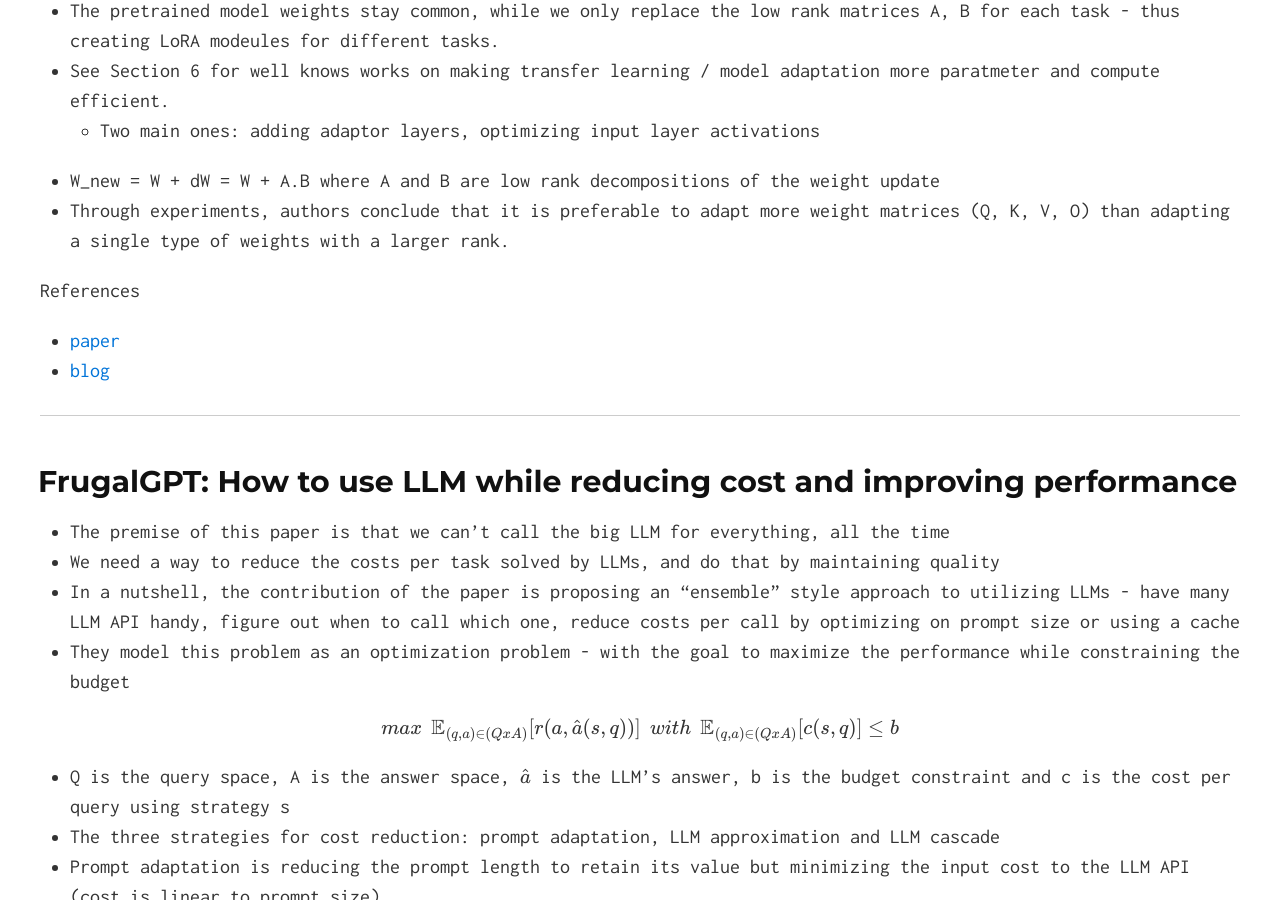
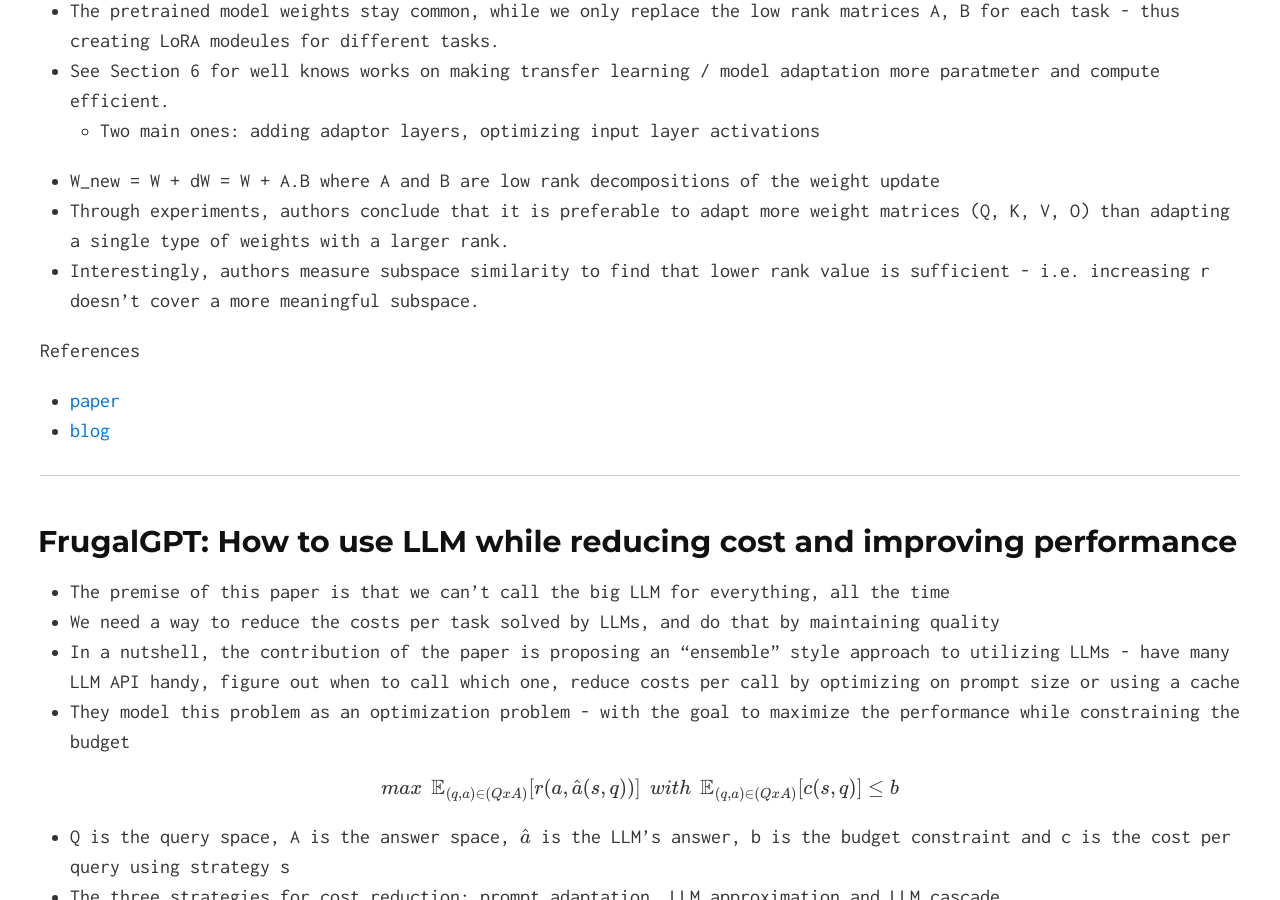
Before and after one commit to divyanshk/Papers-Blogs, a Jekyll site: the page built from index.md, in a window 1280 px wide and 900 px high, scrolled down 1315 px. Built offline with Jekyll 4.4.1, drawn with Linux system fonts in a browser that asks for light colours; formulas are drawn with MathJax 3.

Commit message:
lora edit

```diff
--- a/index.md
+++ b/index.md
@@ -41,6 +41,7 @@ layout: default
   * Two main ones: adding adaptor layers, optimizing input layer activations
 * W_new = W + dW = W + A.B where A and B are low rank decompositions of the weight update
 * Through experiments, authors conclude that it is preferable to adapt more weight matrices (Q, K, V, O) than adapting a single type of weights with a larger rank.
+* Interestingly, authors measure subspace similarity to find that lower rank value is sufficient - i.e. increasing r doesn't cover a more meaningful subspace.
 
 References
 * [paper](https://arxiv.org/abs/2106.09685)
```
